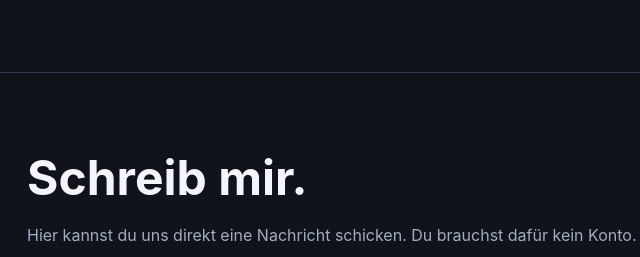
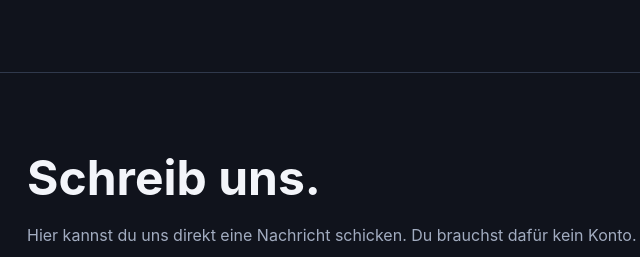
Before and after one commit to streitschlichter-fkg/Kontakt, a plain HTML site: page index.html in a window 1280 px wide. Shown: the top 257 px of the page, 288-928 px from the left. Drawn offline with Linux system fonts and the light colour scheme; a script that the page names is missing.

Commit message:
Update title and heading for contact section

```diff
--- a/index.html
+++ b/index.html
@@ -5,7 +5,7 @@
 <meta charset="UTF-8">
 <meta name="viewport" content="width=device-width, initial-scale=1.0">
 <meta name="theme-color" content="#10131c">
-<title>Kontakt – Schreib uns</title>
+<title>Kontakt Streitschlichter – Schreib uns</title>
 
 <style>
 :root {
@@ -146,7 +146,7 @@ a { color: var(--accent); }
 <main>
 
 <section id="publicView">
-  <h1>Schreib mir.</h1>
+  <h1>Schreib uns.</h1>
   <p class="subtitle">
     Hier kannst du uns direkt eine Nachricht schicken.
     Du brauchst dafür kein Konto.
```
